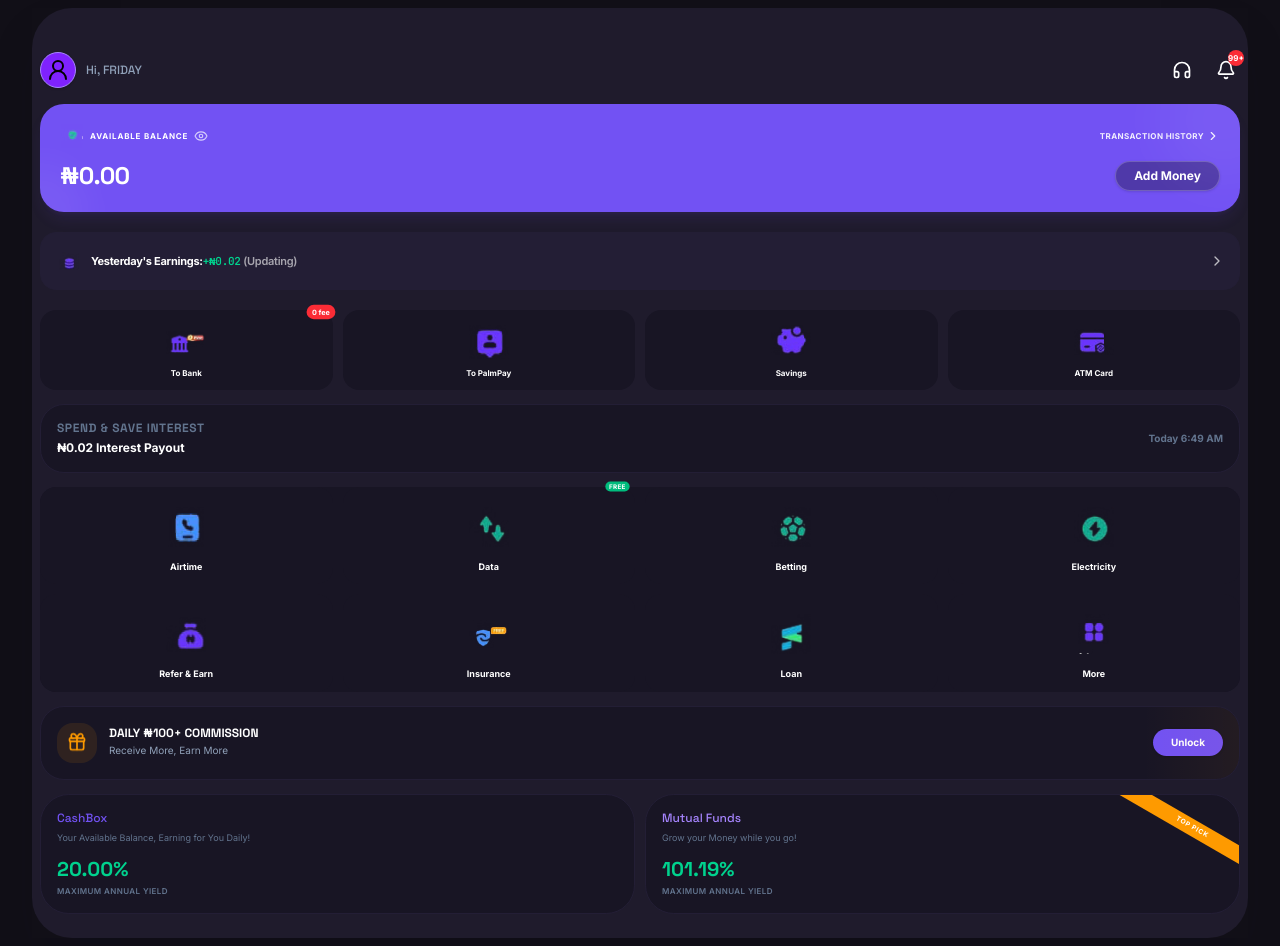
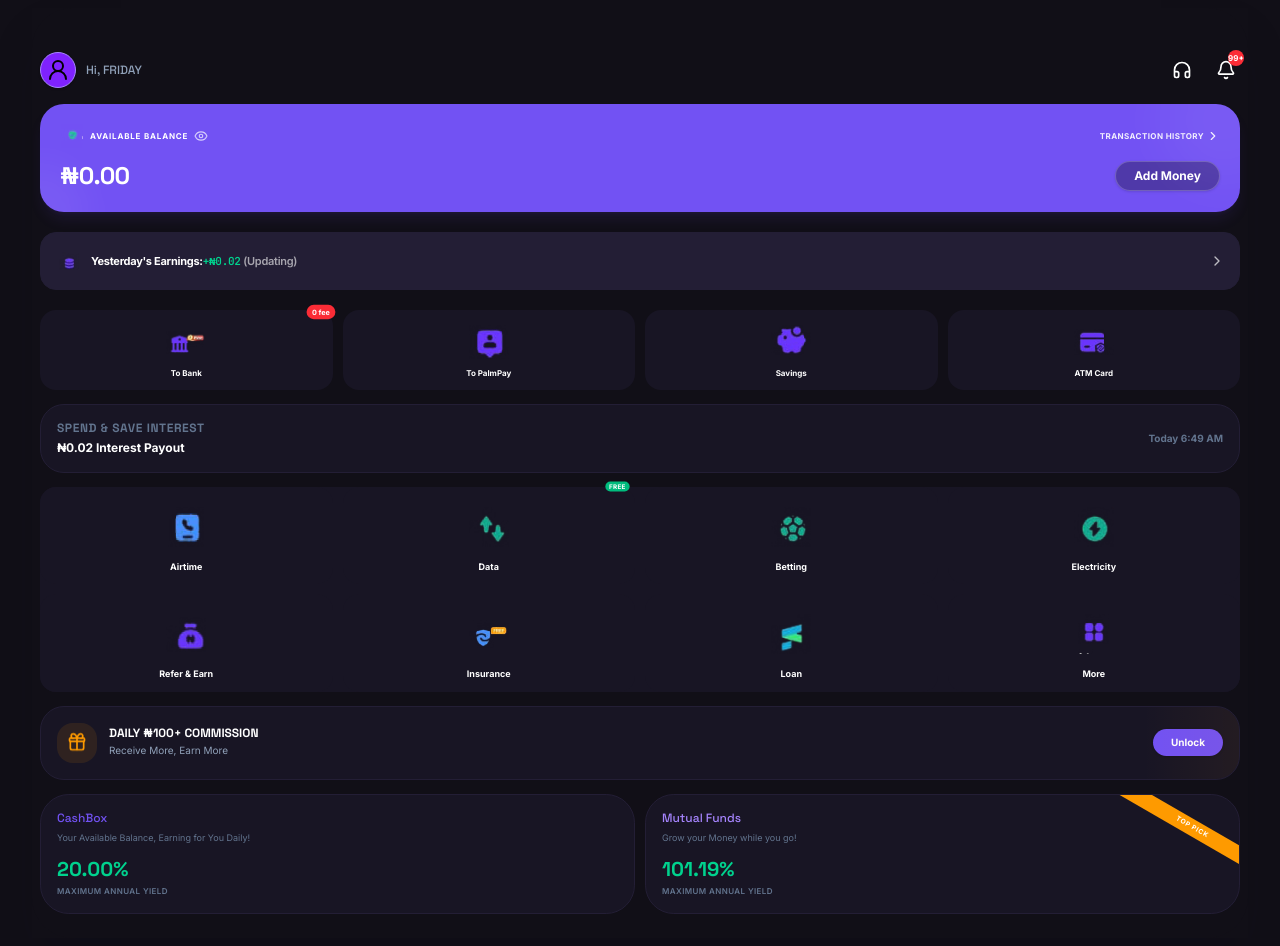
Before and after one commit to rdghostmann/steam-finance, a Next.js app: page / in a window 1280 px wide. Built offline with nearby package versions, Linux system fonts and the light colour scheme.

Commit message:
ui touchup 2

```diff
--- a/app/page.tsx
+++ b/app/page.tsx
@@ -315,7 +315,7 @@
   return (
     <div className={`min-h-screen py-2 px-4 md:px-8 transition-colors duration-300 font-sans  ${getRelativeColor(
       'bg-slate-200 border-slate-300 shadow-slate-100',
-      'bg-[#110f17] border-[#2C2640] shadow-slate-950/20'
+      'bg-[#110f17] border-[#110f17] shadow-slate-950/20'
     )
       }`}>
 
@@ -335,7 +335,7 @@
             {/* Simulated Active Application */}
             <div className={`w-full rounded-[2.5rem] px-2 pt-8 pb-6 overflow-hidden min-h-1 flex flex-col justify-between transition-colors duration-300 ${getRelativeColor(
               'bg-slate-200 border-slate-300 shadow-slate-100',
-              'bg-[#1F1B2C] border-[#2C2640] shadow-slate-950/20'
+              'bg-[#110f17] border-[#2C2640] shadow-slate-950/20'
             )}`}>
 
               {/* STAGE A: HEADER BAR */}
```
